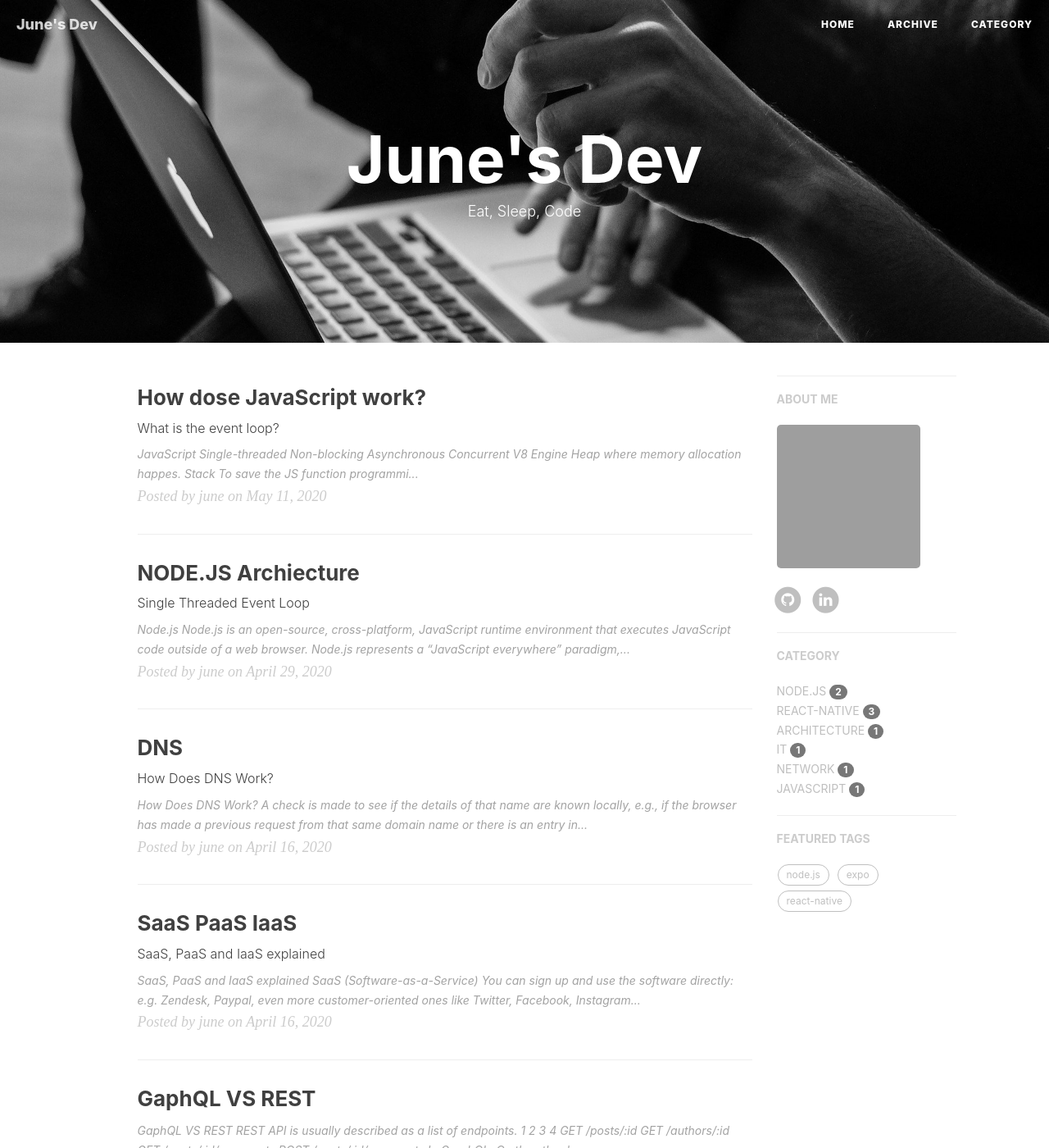
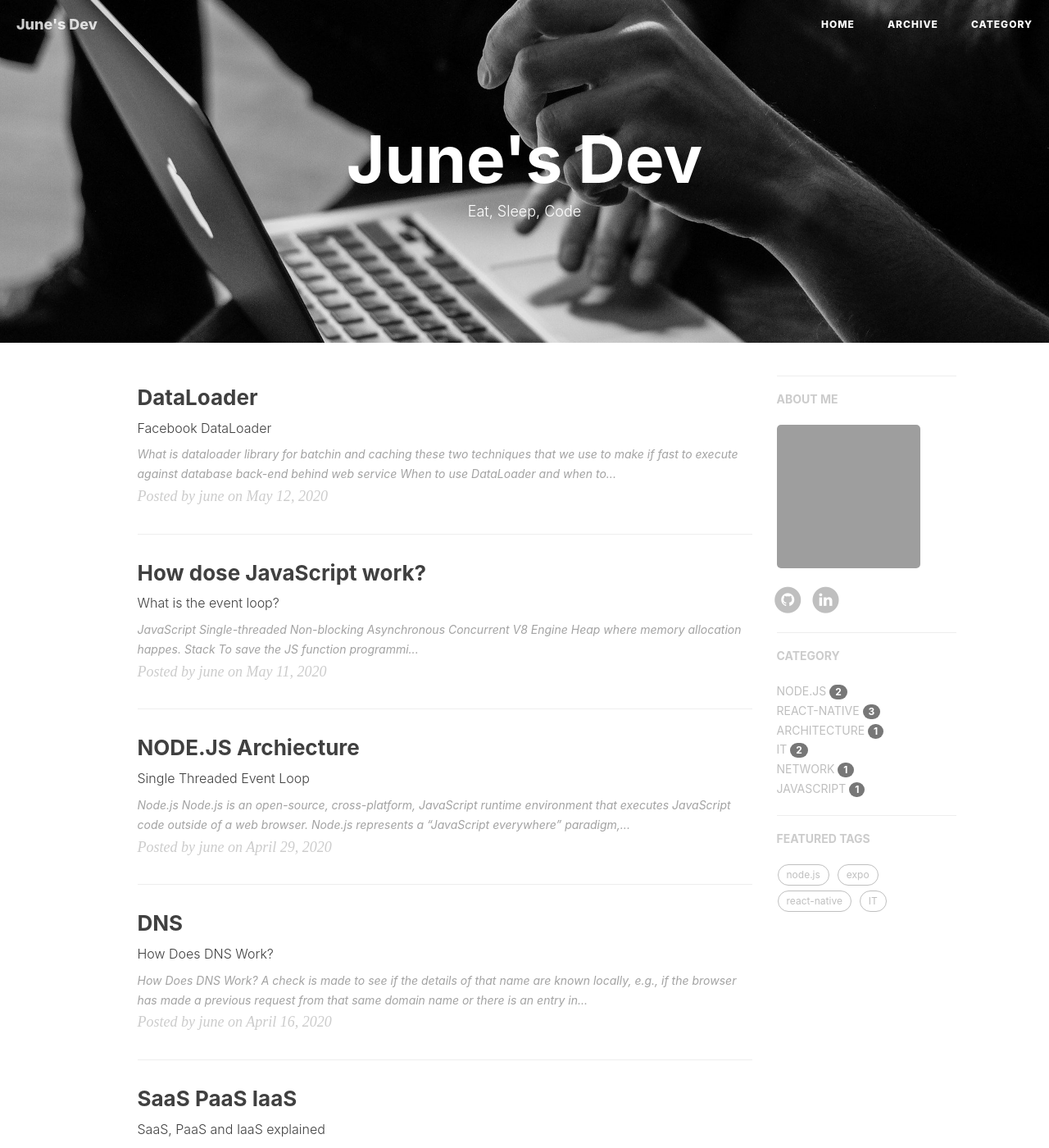
Before and after one commit to june2/june2.github.io, a Jekyll site: the page built from index.html, in a window 1280 px wide and 1400 px high. Shown: the whole window at 82% size. Built offline with Jekyll 4.4.1, drawn with Linux system fonts in a browser that asks for light colours; nearby versions of some CDN libraries; the list of posts is cut into pages by our own code; comment, search, counter and statistics services are not loaded; grey boxes are pictures that could not be loaded.

Commit message:
dataloader

```diff
--- /dev/null
+++ b/_posts/IT/2020-05-12-DataLoader.md
@@ -0,0 +1,33 @@
+---
+layout:     post
+title:      "DataLoader"
+subtitle:   "Facebook DataLoader"
+date:       2020-05-12 00:00:00
+author:     "june"
+# header-img: "img/post-bg-re-vs-ng2.jpg"
+header-mask: 0.3
+catalog:    true
+categories: IT
+tags:
+  - IT
+---
+
+# What is dataloader
+- library for batchin and caching
+- these two techniques that we use to make if fast to execute against database back-end behind web service
+
+# When to use DataLoader and when to use Redis
+- DataLoader
+  - cache is specific to an individual request.
+  - if two requests are processed at the same time, they will not share a cache.
+  - it does not have an expiration and a mechanism for invalidating individual cache values.
+  - cache will be deleted once the request completes
+
+- Redis
+  - key-value store that's used for caching, queues, PubSub and more
+  - it use the cached value until it expires or is invalidated
+  - using it as a cache layer between GraphQL and the database, API or other data source
+  - using it as part of a PubSub implementation when implementing subscriptions
+
+## Reference
+- [DataLoader – Source code walkthrough](https://www.youtube.com/watch?v=OQTnXNCDywA&feature=youtu.be)
```
Also changed, not shown: _posts/JAVASCRIPT/2020-05-11-Javasciprt.md (+1 -1 lines).
